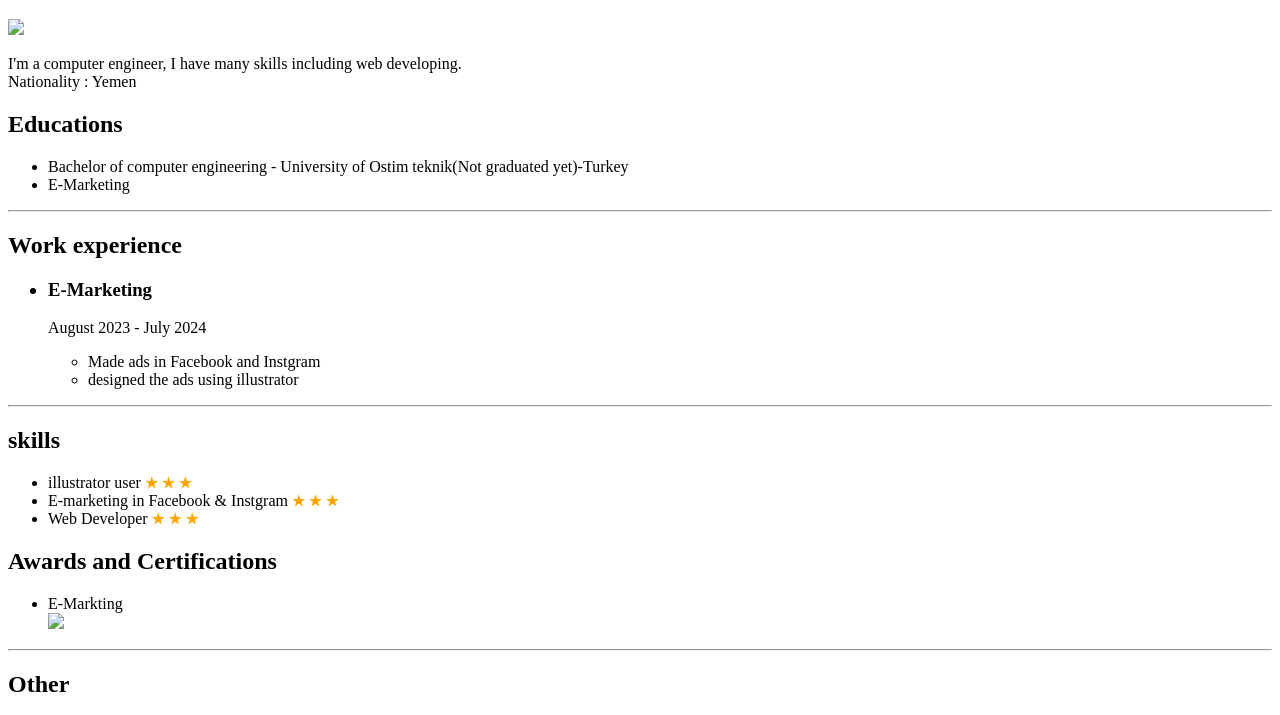
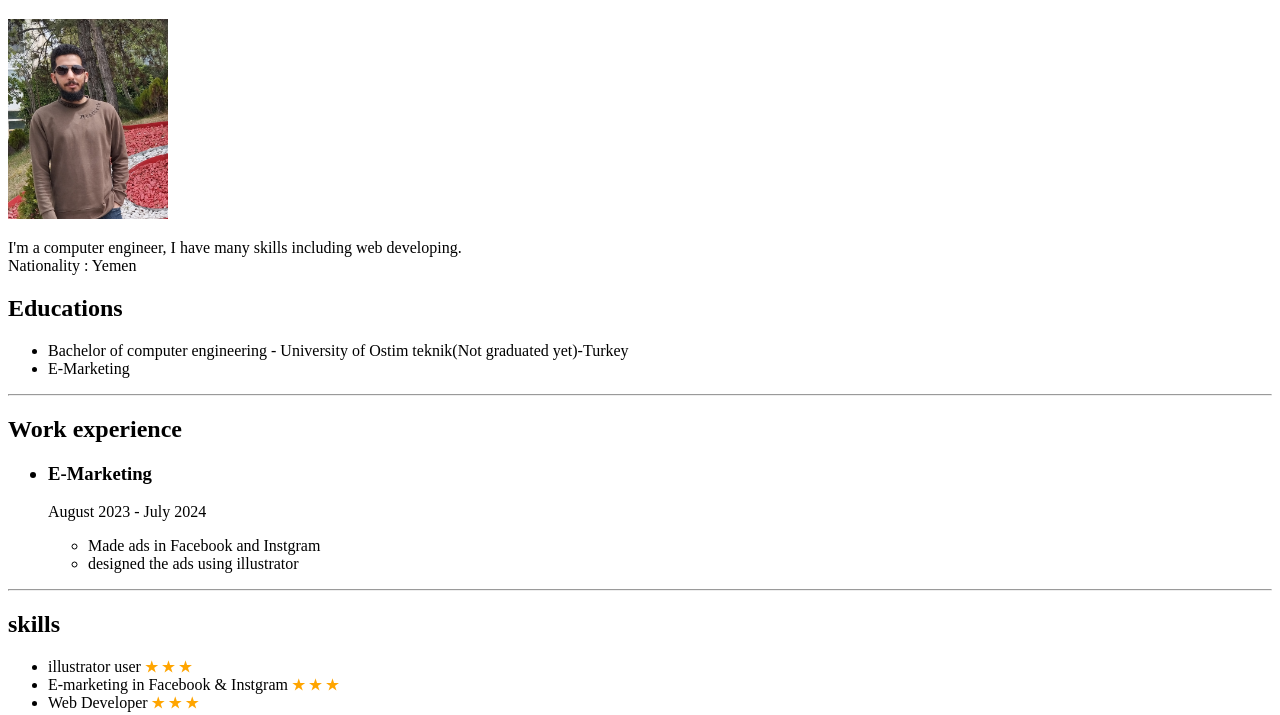
Before and after one commit to AhmKhal/MyResume-Portfolio, a plain HTML site: page index.html in a window 1280 px wide. Shown: the part 61-776 px from the top of the page. Drawn offline with Linux system fonts and the light colour scheme.

Commit message:
Update index.html

```diff
--- a/index.html
+++ b/index.html
@@ -8,7 +8,7 @@
 <body>
 
     <h1>Ahmed BA-AQAIL</h1>
-    <img src="../Capstone Projects/assets/IMG_20240813_065050.jpg" height="200" />
+    <img src="./assets/images/IMG_20240813_065050.jpg" height="200" />
     <P>I'm a computer engineer, I have many skills including web developing.<br />
         Nationality : Yemen
     </P>
@@ -50,7 +50,7 @@
         <h2>Awards and Certifications</h2>
         <ul>
             <li>E-Markting</li>
-            <img src="../Capstone Projects/assets/Ahmed Khaled Abdullah Saeed Ba-Aqail.JPG" height="200" />
+            <img src="./assets/images/Ahmed Khaled Abdullah Saeed Ba-Aqail.JPG" height="200" />
         </ul>
         <hr />
         <h2>Other</h2>
```
